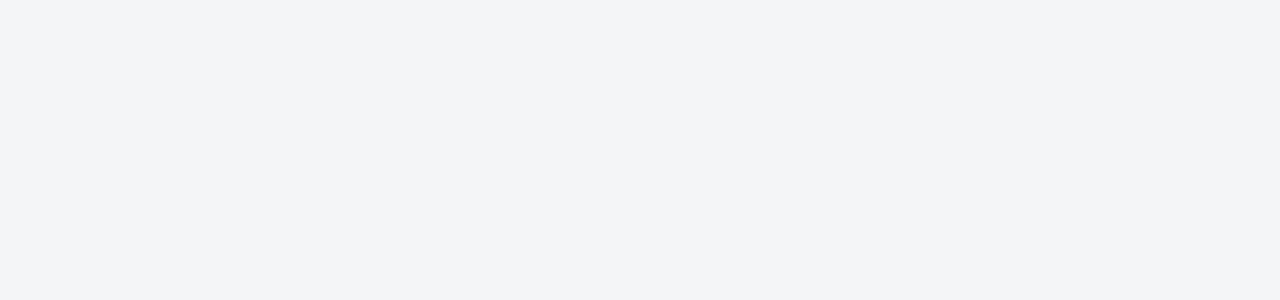
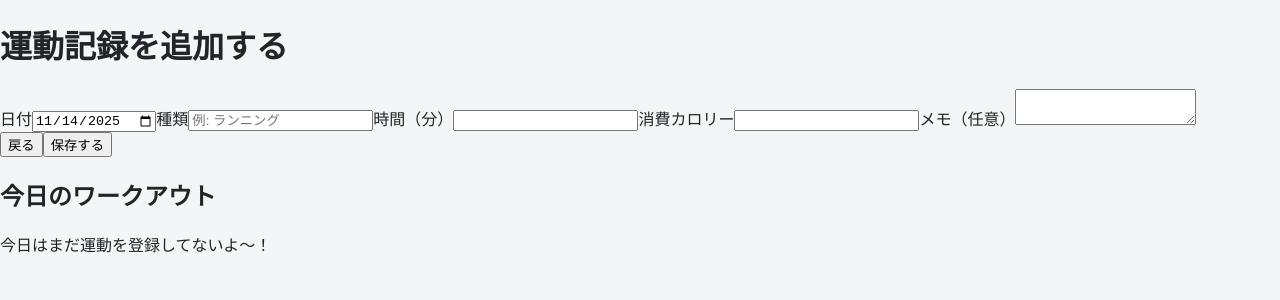
Before and after one commit to kazukittin/Daiett_App, a React app in the folder frontend/: page /exercises/new in a window 1280 px wide. Before the commit this address had no page. Shown: the top 300 px of the page. Built offline with nearby package versions, Linux system fonts and the light colour scheme; the HTML template or start-up script is replaced by a standard one.

Commit message:
feat: add AddExercise component and integrate into routing; enhance Sidebar with exercise navigation

```diff
--- a/frontend/src/App.jsx
+++ b/frontend/src/App.jsx
@@ -5,6 +5,7 @@
 import IntakeDashboard from "./screens/Intake/IntakeDashboard.jsx";
 import BurnDashboard from "./screens/Burn/BurnDashboard.jsx";
 import AddMeal from "./screens/Meals/AddMeal.jsx";
+import AddExercise from "./screens/Exercises/AddExercise.jsx";
 
 export default function App() {
   return (
@@ -13,6 +14,7 @@
       <Route path="/intake" element={<IntakeDashboard />} />
       <Route path="/burn" element={<BurnDashboard />} />
       <Route path="/meals/new" element={<AddMeal />} />
+      <Route path="/exercises/new" element={<AddExercise />} />
     </Routes>
   );
 }
--- a/frontend/src/components/layout/Sidebar.jsx
+++ b/frontend/src/components/layout/Sidebar.jsx
@@ -22,7 +22,9 @@
           {menu.map((item) => (
             <li
               key={item.path}
-              className={`nav-item ${location.pathname === item.path ? "active" : ""}`}
+              className={`nav-item ${
+                location.pathname === item.path ? "active" : ""
+              }`}
               onClick={() => navigate(item.path)}
             >
               <div className="nav-icon" />
@@ -32,9 +34,20 @@
         </ul>
       </div>
 
+      {/* 下部：クイックアクション */}
       <div className="sidebar-bottom">
-        <button className="btn-add-meal" onClick={() => navigate("/meals/new")}>
-          食事を追加します
+        <button
+          className="sidebar-action-btn meal"
+          onClick={() => navigate("/meals/new")}
+        >
+          🍙 食事を追加する
+        </button>
+
+        <button
+          className="sidebar-action-btn exercise"
+          onClick={() => navigate("/exercises/new")}
+        >
+          💪 運動記録を追加する
         </button>
       </div>
     </aside>
--- /dev/null
+++ b/frontend/src/screens/Exercises/AddExercise.jsx
@@ -0,0 +1,140 @@
+// src/screens/Exercises/AddExercise.jsx
+import React, { useState, useEffect } from "react";
+import { useNavigate } from "react-router-dom";
+
+function getToday() {
+  const d = new Date();
+  return d.toISOString().split("T")[0];
+}
+
+export default function AddExercise() {
+  const navigate = useNavigate();
+
+  const [date, setDate] = useState(getToday());
+  const [type, setType] = useState("");
+  const [duration, setDuration] = useState("");
+  const [calories, setCalories] = useState("");
+  const [memo, setMemo] = useState("");
+
+  const [todayList, setTodayList] = useState([]);
+
+  // データ取得
+  const loadData = () => {
+    try {
+      return JSON.parse(localStorage.getItem("exercises")) || [];
+    } catch {
+      return [];
+    }
+  };
+
+  // 保存
+  const saveData = (data) => {
+    localStorage.setItem("exercises", JSON.stringify(data));
+  };
+
+  // 今日のワークアウト読み込み
+  useEffect(() => {
+    const all = loadData();
+    const today = getToday();
+    setTodayList(all.filter((e) => e.date === today));
+  }, []);
+
+  const submit = (e) => {
+    e.preventDefault();
+
+    if (!type || !duration || !calories) {
+      alert("入力に抜けがあるよ〜！");
+      return;
+    }
+
+    const all = loadData();
+    const newItem = {
+      id: Date.now(),
+      date,
+      type,
+      duration: Number(duration),
+      calories: Number(calories),
+      memo,
+    };
+
+    const updated = [...all, newItem];
+    saveData(updated);
+
+    // 今日の一覧更新
+    const today = getToday();
+    setTodayList(updated.filter((e) => e.date === today));
+
+    // 入力をリセット
+    setType("");
+    setDuration("");
+    setCalories("");
+    setMemo("");
+  };
+
+  return (
+    <div className="page add-exercise-page">
+      <h1>運動記録を追加する</h1>
+
+      <form onSubmit={submit} className="exercise-form">
+        <label>
+          日付
+          <input type="date" value={date} onChange={(e) => setDate(e.target.value)} />
+        </label>
+
+        <label>
+          種類
+          <input
+            type="text"
+            placeholder="例: ランニング"
+            value={type}
+            onChange={(e) => setType(e.target.value)}
+          />
+        </label>
+
+        <label>
+          時間（分）
+          <input
+            type="number"
+            value={duration}
+            onChange={(e) => setDuration(e.target.value)}
+          />
+        </label>
+
+        <label>
+          消費カロリー
+          <input
+            type="number"
+            value={calories}
+            onChange={(e) => setCalories(e.target.value)}
+          />
+        </label>
+
+        <label>
+          メモ（任意）
+          <textarea value={memo} onChange={(e) => setMemo(e.target.value)} />
+        </label>
+
+        <div className="form-actions">
+          <button type="button" onClick={() => navigate(-1)}>
+            戻る
+          </button>
+          <button type="submit">保存する</button>
+        </div>
+      </form>
+
+      <h2>今日のワークアウト</h2>
+      {todayList.length === 0 ? (
+        <p>今日はまだ運動を登録してないよ〜！</p>
+      ) : (
+        <ul className="today-exercise-list">
+          {todayList.map((e) => (
+            <li key={e.id}>
+              <strong>{e.type}</strong> / {e.duration}分 / {e.calories}kcal
+              {e.memo && <div className="memo">{e.memo}</div>}
+            </li>
+          ))}
+        </ul>
+      )}
+    </div>
+  );
+}
--- a/frontend/src/styles/global.css
+++ b/frontend/src/styles/global.css
@@ -528,3 +528,31 @@
     border-bottom: 1px solid var(--color-border);
   }
 }
+
+/* 共通のスタイル */
+.sidebar-action-btn {
+  width: 100%;
+  padding: 12px 15px;
+  border-radius: 999px;
+  border: none;
+  font-weight: 600;
+  color: white;
+  cursor: pointer;
+  transition: opacity 0.2s ease, transform 0.1s ease;
+}
+
+/* 食事ボタン：淡めのブルー */
+.sidebar-action-btn.meal {
+  background-color: #3b82f6; /* 明るい青 */
+}
+
+/* 運動ボタン：ちょい濃いブルー */
+.sidebar-action-btn.exercise {
+  background-color: #2563eb; /* 濃い青 */
+}
+
+/* ホバー時（お好みで） */
+.sidebar-action-btn:hover {
+  opacity: 0.9;
+  transform: translateY(-1px);
+}
```
